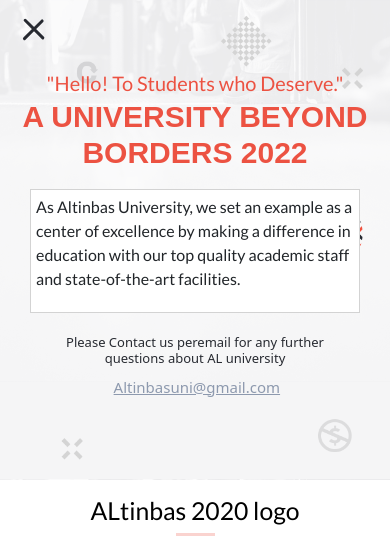
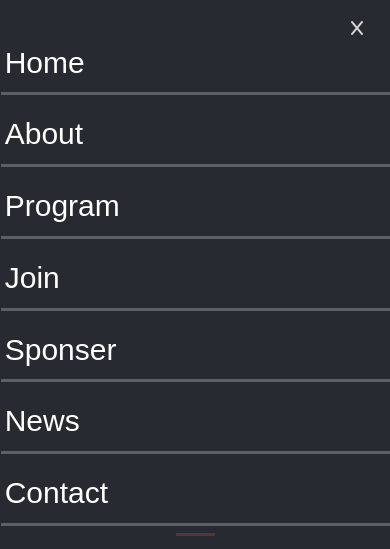
Before and after one commit to Alzubair98/Altinbas-conference, a website: page about.html in a window 390 px wide. Both pictures are taken after a click on the element 34 px from the left and 30 px from the top of the page. Shown: the top 549 px of the page. Drawn offline with nearby package versions, Linux system fonts and the light colour scheme; a web font is replaced by a local one.

Commit message:
add the toggler menu

```diff
--- a/about.html
+++ b/about.html
@@ -22,6 +22,25 @@
     <title>about</title>
 </head>
 <body>
+    <div class="hidden-menu">
+        <i class="menu-hamburger-button fa-solid fa-x"></i>
+        <ul>
+            <li><a class="hidden-menu-text" href="index.html">Home</a></li>
+            <hr class="line-hidden-menu">
+            <li><a class="hidden-menu-text" href="about.html">About</a></li>
+            <hr class="line-hidden-menu">
+            <li><a class="hidden-menu-text" href="">Program</a></li>
+            <hr class="line-hidden-menu">
+            <li><a class="hidden-menu-text" href="">Join</a></li>
+            <hr class="line-hidden-menu">
+            <li><a class="hidden-menu-text" href="">Sponser</a></li>
+            <hr class="line-hidden-menu">
+            <li><a class="hidden-menu-text" href="">News</a></li>
+            <hr class="line-hidden-menu">
+            <li><a class="hidden-menu-text" href="">Contact</a></li>
+            <hr class="line-hidden-menu">
+        </ul>
+    </div>
     <div class="mobile-first-bage-continer">
         <div class="hamburger-button">
             <span></span>
@@ -91,7 +110,6 @@
         <img class="microsoft-img" src="images/microsoft.png" alt="microsoft-img">
         <img class="izmer-img" src="images/izmer.png" alt="izmer-img">
         <img class="aydin-img" src="images/aydin.png" alt="aydin-img">
-
     </div>
 
 
--- a/index.js
+++ b/index.js
@@ -1,5 +1,14 @@
 const navMenu = document.querySelector(".hamburger-button");
+const hiddenMenu = document.querySelector(".hidden-menu");
+const xbutton = document.querySelector(".menu-hamburger-button");
+
 
 navMenu.addEventListener("click", () => {
     navMenu.classList.toggle("active")
+    hiddenMenu.classList.toggle("active")
 })
+
+xbutton.addEventListener("click", ()=>  {
+    navMenu.classList.toggle("active")
+    hiddenMenu.classList.toggle("active")
+})
--- a/style.css
+++ b/style.css
@@ -9,6 +9,11 @@
 
 a {
   text-decoration: none;
+}
+
+ul{
+  list-style: none;
+  margin-left: -8%;
 }
 
 .first-nav-bar {
@@ -144,6 +149,40 @@
   font-weight: 500;
   font-size: 18px;
   color: #8d99ae;
+}
+
+/* hidden-menu */
+
+.hidden-menu{
+  width: 100%;
+  height: 700px;
+  position: absolute;
+  background-color: #272a31;
+  transition: all 0.99s;
+  right: -1000px;
+}
+
+.hidden-menu.active{
+  right: 0px;
+}
+
+.menu-hamburger-button{
+  margin-top: 5%;
+  margin-left: 90%;
+  color: #d3d3d3;
+}
+
+.line-hidden-menu{
+  width: 100%;
+  border-color: #fff;
+  margin-left: 0%;
+}
+
+.hidden-menu-text{
+  font-family: "COCOGOOSE", sans-serif;
+  font-size: 30px;
+  margin-left: 1%;
+  color: #fff;
 }
 
 /* mobile-second-page */
```
Also changed, not shown: index.html (+19 -8 lines).
